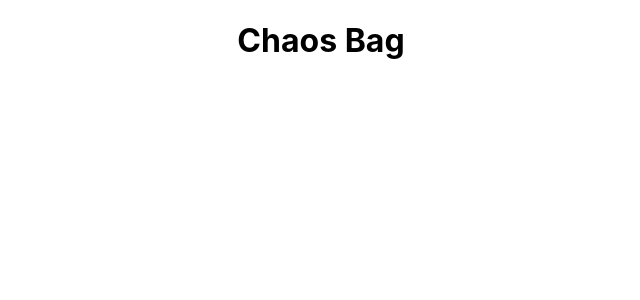
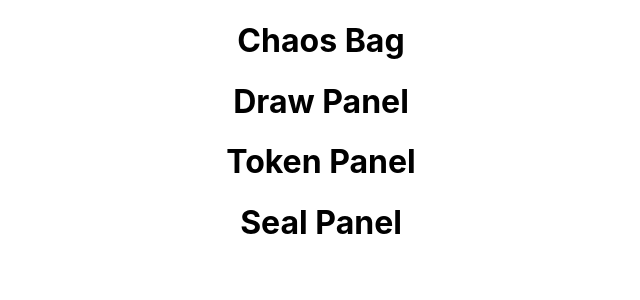
Before and after one commit to philberdecio/chaos-bag, a React (Create React App) app: page / in a window 1280 px wide. Shown: the top 300 px of the page, without its empty margins (319-959 px from the left). Built offline with nearby package versions, Linux system fonts and the light colour scheme.

Commit message:
add panel component placeholders

```diff
--- a/src/App.js
+++ b/src/App.js
@@ -1,10 +1,24 @@
 import './App.css';
 import Header from './components/Header';
+import DrawPanel from './components/DrawPanel';
+import TokenPanel from './components/TokenPanel';
+import SealPanel from './components/SealPanel';
 
 function App() {
   return (
     <div className="App">
-      <Header />
+      <div className="header">
+        <Header />
+      </div>
+      <div className="panel">
+        <DrawPanel />
+      </div>
+      <div className="panel">
+        <TokenPanel />
+      </div>
+      <div className="panel">
+        <SealPanel />
+      </div>
     </div>
   );
 }
--- /dev/null
+++ b/src/components/DrawPanel.jsx
@@ -0,0 +1,7 @@
+function DrawPanel () {
+    return (
+        <h1>Draw Panel</h1>
+    )
+}
+
+export default DrawPanel;
--- /dev/null
+++ b/src/components/SealPanel.jsx
@@ -0,0 +1,7 @@
+function SealPanel () {
+    return (
+        <h1>Seal Panel</h1>
+    )
+}
+
+export default SealPanel;
--- /dev/null
+++ b/src/components/TokenPanel.jsx
@@ -0,0 +1,7 @@
+function TokenPanel () {
+    return (
+        <h1 className="panel">Token Panel</h1>
+    )
+}
+
+export default TokenPanel;
```
